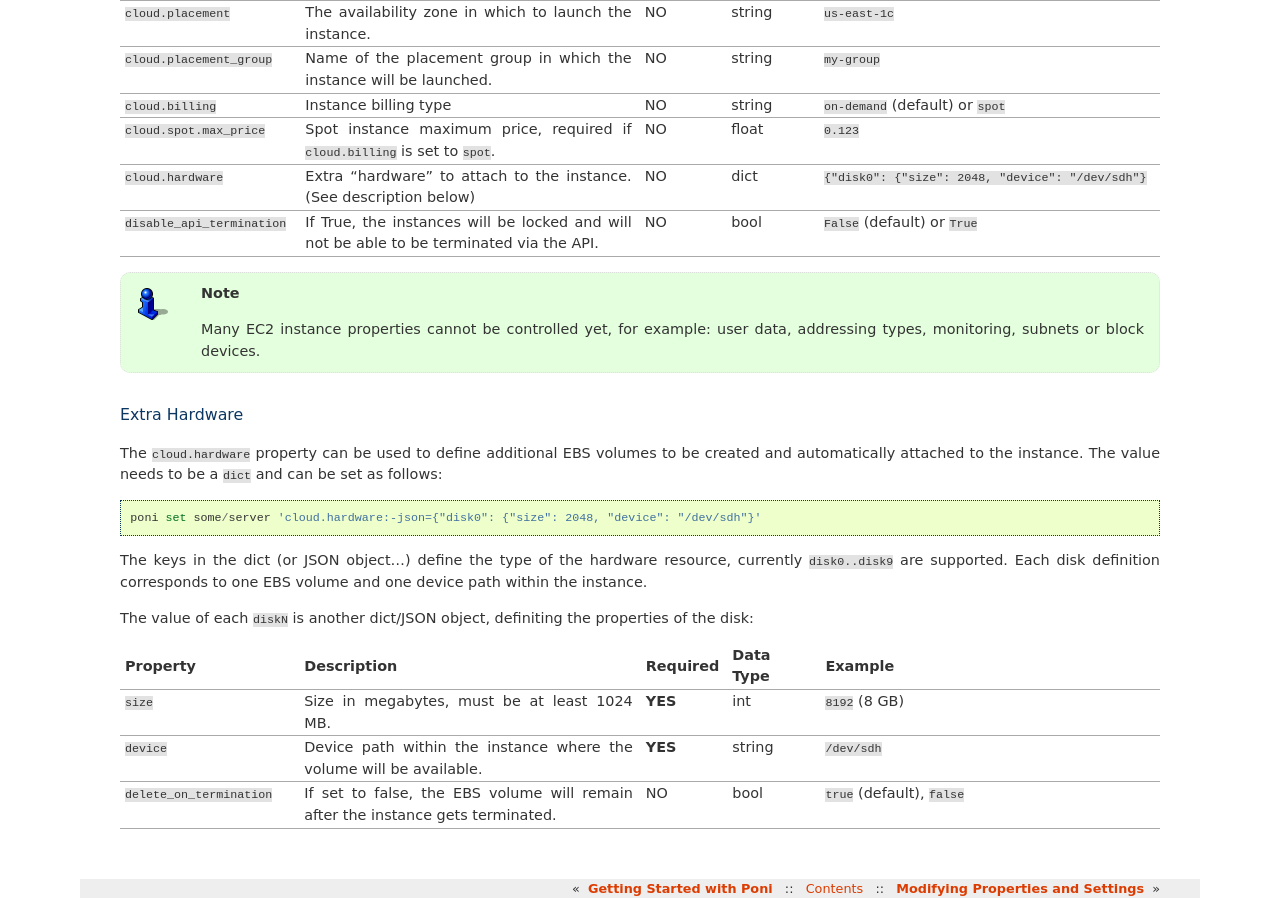
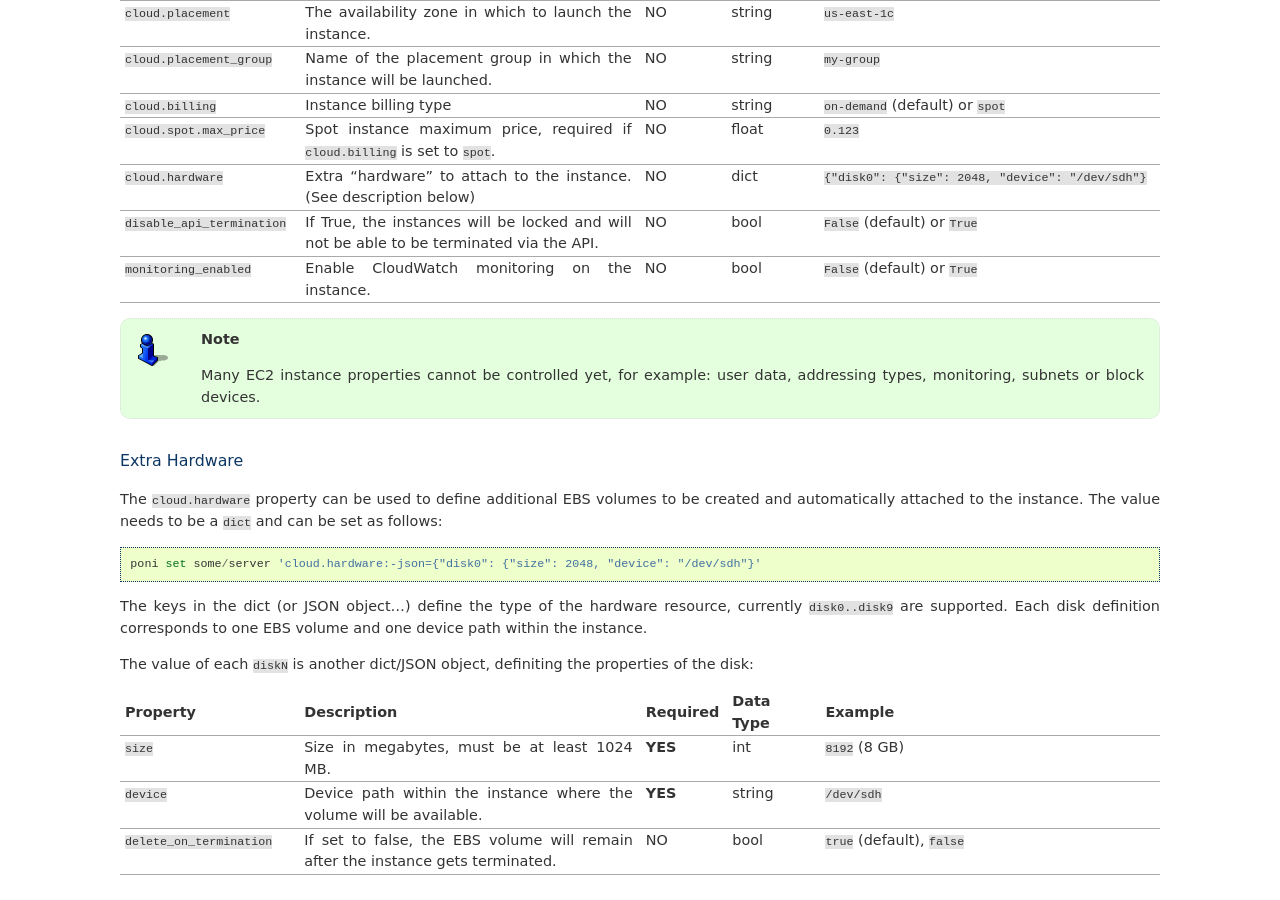
Before and after one commit to ohmu/poni, a Sphinx documentation site: the page built from doc/properties.rst, in a window 1280 px wide and 900 px high, scrolled down 1296 px. Built offline with Sphinx 7.4.7, drawn with Linux system fonts in a browser that asks for light colours.

Commit message:
AWS: new option 'monitoring_enabled'

```diff
--- a/doc/properties.rst
+++ b/doc/properties.rst
@@ -159,6 +159,11 @@
      - NO
      - bool
      - ``False`` (default) or ``True``
+   * - ``monitoring_enabled``
+     - Enable CloudWatch monitoring on the instance.
+     - NO
+     - bool
+     - ``False`` (default) or ``True``
 
 .. note::
   Many EC2 instance properties cannot be controlled yet, for example: user data,
```
Also changed, not shown: 1 other file.
